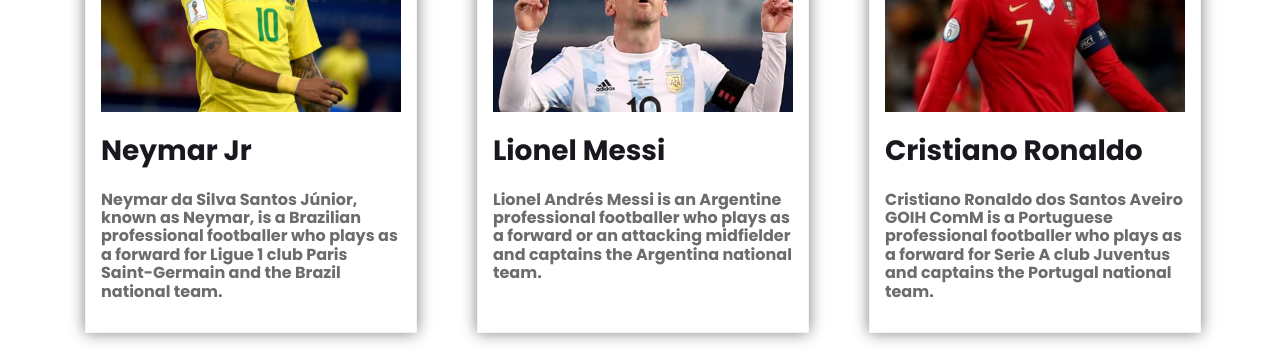
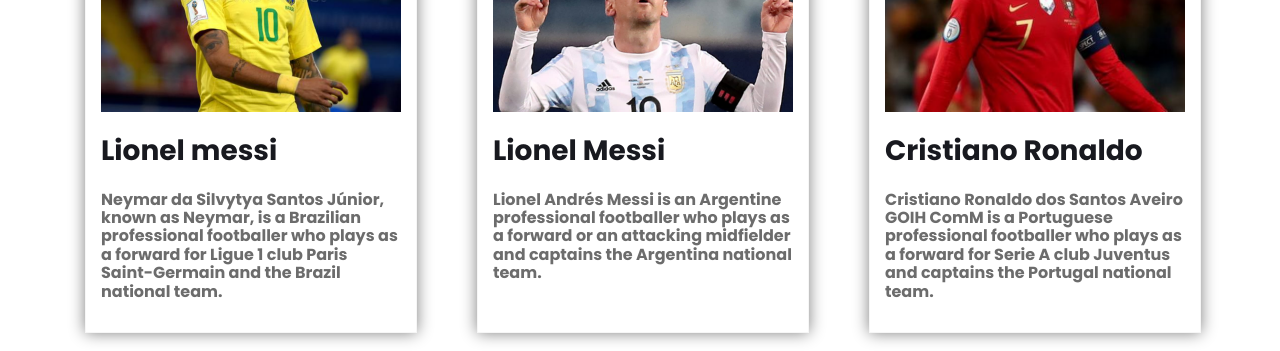
Before and after one commit to Jahangir-Alam-Noman/football, a plain HTML site: page index.html in a window 1280 px wide. Shown: the part 960-1311 px from the top of the page. Drawn offline with Linux system fonts and the light colour scheme.

Commit message:
footballer name change to Messi

```diff
--- a/index.html
+++ b/index.html
@@ -48,8 +48,8 @@
 
                         </div>
                         <div class="player_info">
-                            <h2>Neymar Jr</h2>
-                            <p>Neymar da Silva Santos Júnior, known as Neymar, is a Brazilian professional footballer
+                            <h2>Lionel messi</h2>
+                            <p>Neymar da Silvytya Santos Júnior, known as Neymar, is a Brazilian professional footballer
                                 who plays as a forward for Ligue 1 club Paris Saint-Germain and the Brazil national
                                 team.</p>
 
```
